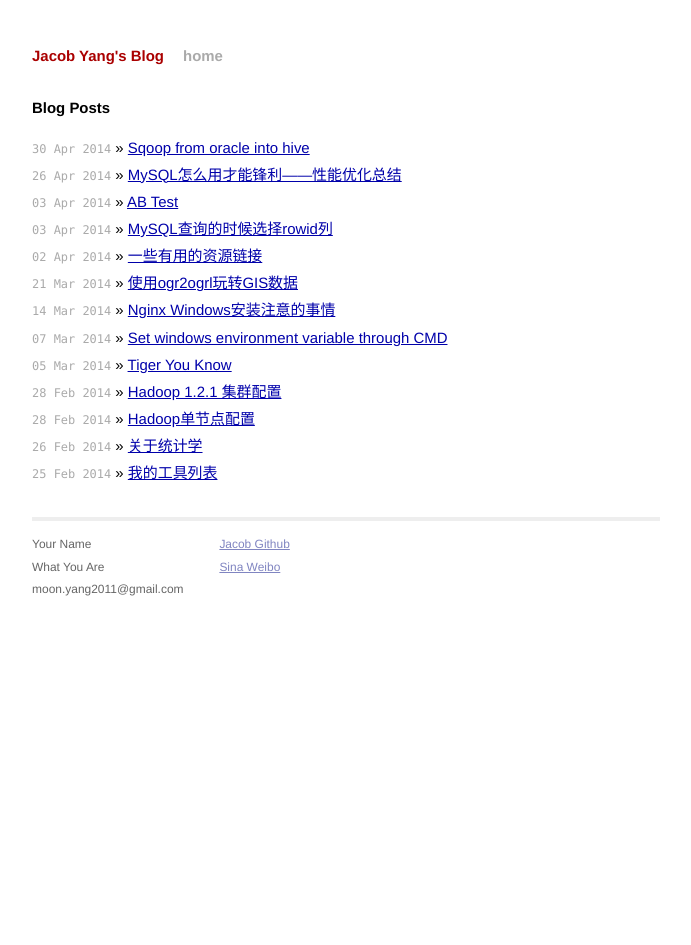
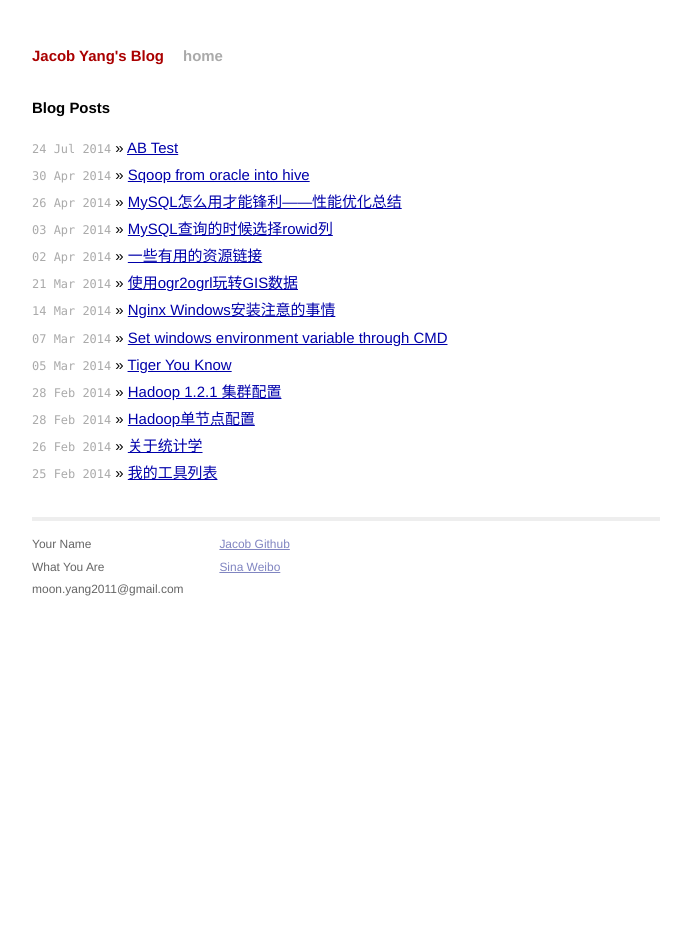
Before and after one commit to jacobyf/jacobyf.github.io, a Jekyll site: the page built from index.html, in a window 1280 px wide. Shown: the whole page, without its empty margins (294-985 px from the left). Built offline with Jekyll 4.4.1, drawn with Linux system fonts in a browser that asks for light colours.

Commit message:
Update 2014-07-24-ab-test.markdown

```diff
--- a/_posts/2014-07-24-ab-test.markdown
+++ b/_posts/2014-07-24-ab-test.markdown
@@ -1,7 +1,7 @@
 ---
 layout: post
 title: "AB Test"
-date: 2014-04-03 09:44:00
+date: 2014-07-24 11:35:00
 categories: [read, method]
 tags: [Thought, ABTest]
 ---
```
